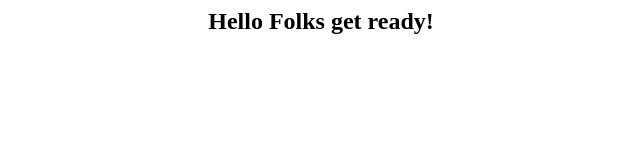
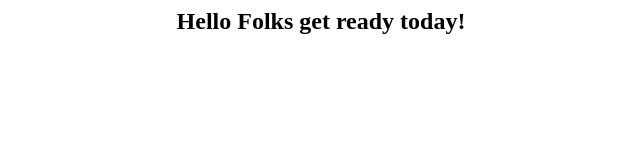
Before and after one commit to Vasanth-prog/Gitworkflow, a plain HTML site: page index.html in a window 1280 px wide. Shown: the whole page, without its empty margins (319-959 px from the left). Drawn offline with Linux system fonts and the light colour scheme.

Commit message:
Save changes in docker file

```diff
--- a/index.html
+++ b/index.html
@@ -3,6 +3,6 @@
 <title> Vasanth </title>
 </head>
 <body style = "background-image:url('images/github3.jpg'); background-size: 100%">
-<h2 ALIGN=CENTER>Hello Folks get ready!</h2>
+<h2 ALIGN=CENTER>Hello Folks get ready today!</h2>
 </body>
 </html>
```
